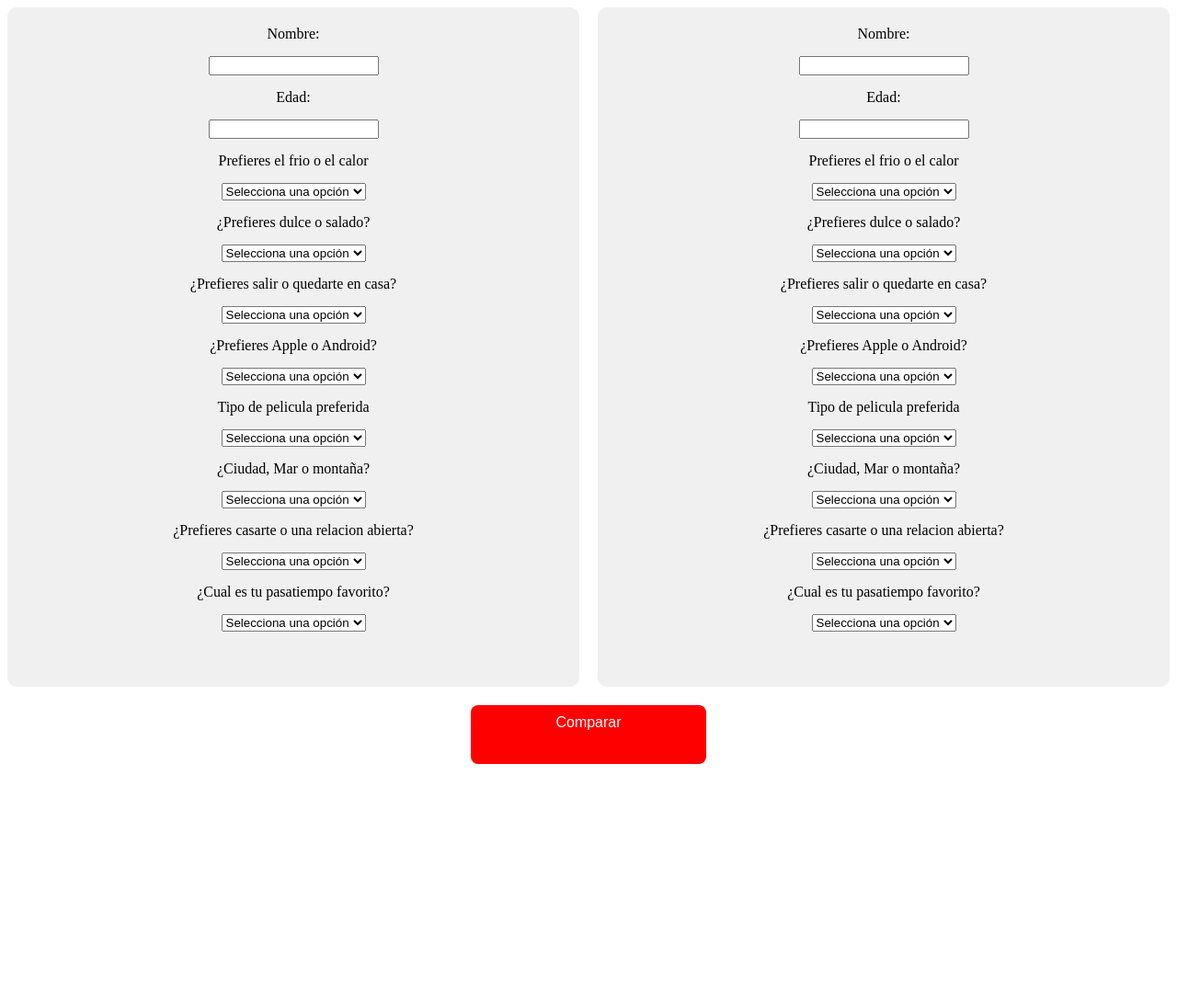
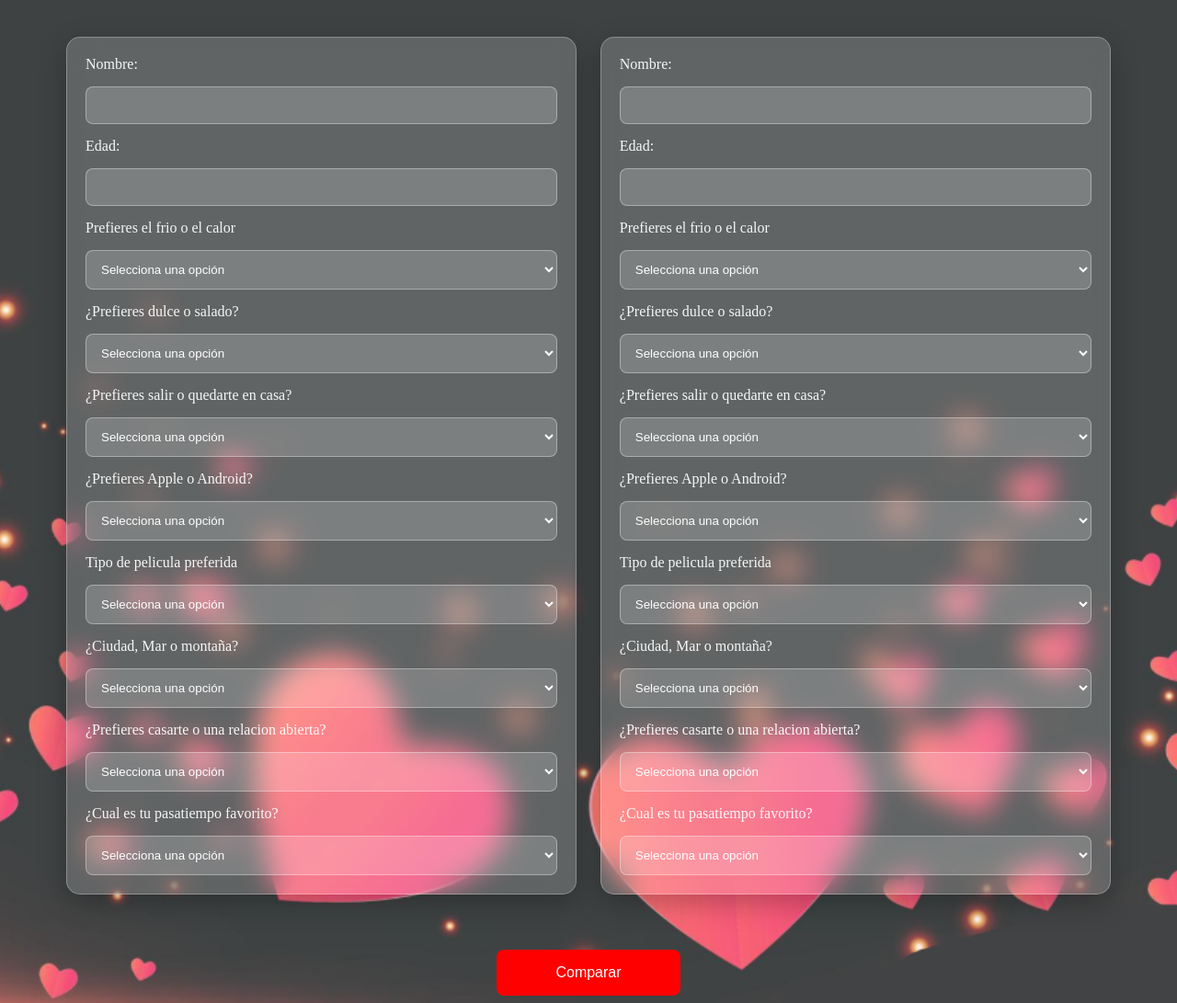
Before and after one commit to 1Anuk1/compabilidometro, a plain HTML site: page index.html in a window 1280 px wide. Shown: the whole page at 92% size. Before the commit the page ends 844 px from the top, so only its background shows below. Drawn offline with Linux system fonts and the light colour scheme.

Commit message:
Modificaciones visuales

```diff
--- a/estilo.css
+++ b/estilo.css
@@ -1,17 +1,39 @@
+body {
+    background-image: url('fondo.png');
+    background-size: cover;
+    background-position: center;
+    background-repeat: no-repeat;
+    min-height: 100vh;
+}
+
+/* Consistencia de tamaños (evita desbordes por padding/border) */
+*,
+*::before,
+*::after {
+  box-sizing: border-box;
+}
+
 .contenedor {
     display: flex;
     align-items: stretch;
-    gap: 20px;
-    width: 100%;
+    gap: 2vw;
+    width: auto;
     justify-content: center;
+    margin: 5vh 5vw;   /* 5% del alto arriba/abajo y 5% del ancho a los lados */
 }
 section {
     flex: 1;
 }
 #formulario1 {
-    background-color: #f0f0f0;
+    /* Estilo tipo “Glass” (similar a tu ejemplo) */
+    color: #fff;
+    backdrop-filter: blur(15px);
+    -webkit-backdrop-filter: blur(15px);
+    background: rgba(255, 255, 255, 0.18);
+    border: 1px solid rgba(255, 255, 255, 0.28);
+    box-shadow: 0 10px 30px rgba(0, 0, 0, 0.25);
     padding: 20px;
-    border-radius: 10px;
+    border-radius: 15px;
     display: flex;
     flex-direction: column;
     align-items: center;
@@ -21,9 +43,15 @@ section {
     text-align: left;
 }
 #formulario2 {
-    background-color: #f0f0f0;
+    /* Estilo tipo “Glass” (similar a tu ejemplo) */
+    color: #fff;
+    backdrop-filter: blur(15px);
+    -webkit-backdrop-filter: blur(15px);
+    background: rgba(255, 255, 255, 0.18);
+    border: 1px solid rgba(255, 255, 255, 0.28);
+    box-shadow: 0 10px 30px rgba(0, 0, 0, 0.25);
     padding: 20px;
-    border-radius: 10px;
+    border-radius: 15px;
     display: flex;
     flex-direction: column;
     align-items: center;
@@ -33,21 +61,68 @@ section {
     text-align: left;
 }
 
+/* Inputs y selects estilo “Glass” */
+#formulario1 label,
+#formulario2 label {
+  width: 100%;
+  color: rgba(255, 255, 255, 0.95);
+}
+
+#formulario1 input,
+#formulario2 input,
+#formulario1 select,
+#formulario2 select {
+  width: 100%;
+  padding: 12px;
+  border-radius: 8px;
+  border: 1px solid rgba(255, 255, 255, 0.35);
+  background: rgba(255, 255, 255, 0.18);
+  color: #fff;
+  outline: none;
+}
+
+#formulario1 input::placeholder,
+#formulario2 input::placeholder {
+  color: rgba(255, 255, 255, 0.75);
+}
+
+#formulario1 input:focus,
+#formulario2 input:focus,
+#formulario1 select:focus,
+#formulario2 select:focus {
+  border-color: rgba(255, 255, 255, 0.7);
+  box-shadow: 0 0 0 3px rgba(255, 255, 255, 0.15);
+}
+
+/* Nota: los estilos de <option> dependen del navegador/SO, esto mejora legibilidad */
+#formulario1 select option,
+#formulario2 select option {
+  color: #111;
+  background: rgba(255, 255, 255, 0.95);
+}
+
+.boton-centro {
+  display: flex;
+  justify-content: center;
+  width: 100%;
+  margin-top: 60px;
+}
+
 #boton {
   background-color: red;
   color: white;
   border-radius: 8px;
-  width: 20vw;
-  height: 8vh;
-  padding: 10px 20px;
+  width: 200px;      /* Tamaño estático */
+  height: 50px;      /* Tamaño estático */
+  padding: 0;
   border: none;
   font-size: 16px;
   cursor: pointer;
-  margin: 1% auto ;
   text-align: center;
   display: flex;
   justify-content: center;
-  margin-top: 60px;
+  align-items: center;
+  margin: 0;
 }
 
 .modal {
--- a/index.html
+++ b/index.html
@@ -151,7 +151,9 @@
         </section>
     </div>
 
-    <button id="boton">Comparar</button>
+    <div class="boton-centro">
+      <button id="boton">Comparar</button>
+    </div>
 
     <div id="resultado"></div>
     <audio id="audio"></audio>
```
Also changed, not shown: fondo.png (added).
